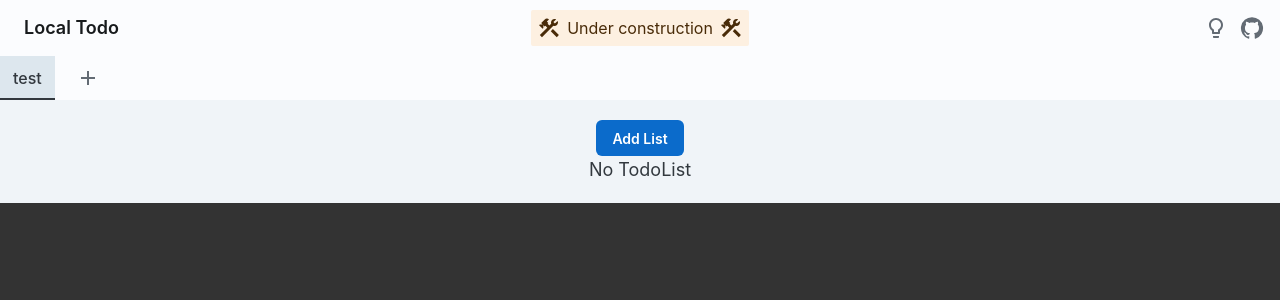
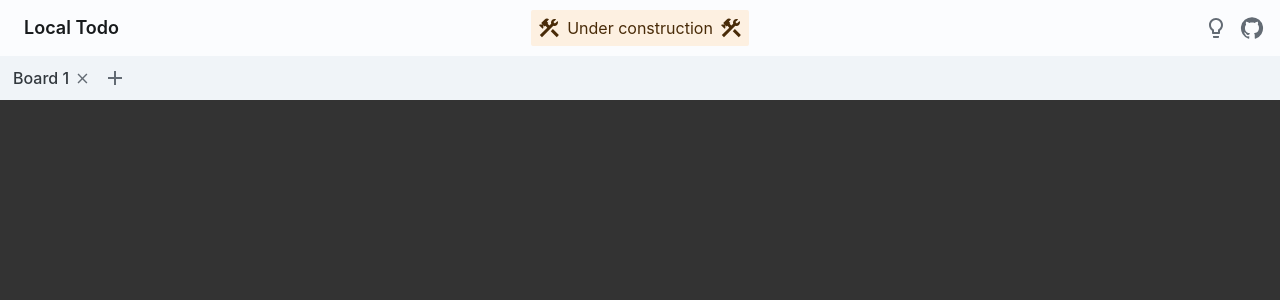
Before and after one commit to NeodymiumFerBore/local-todo, a React (Vite) app: page / in a window 1280 px wide. Shown: the top 300 px of the page. Built offline with nearby package versions, Linux system fonts and the light colour scheme.

Commit message:
Fix broken tab indexing

```diff
--- a/src/components/TabBoardsView.tsx
+++ b/src/components/TabBoardsView.tsx
@@ -1,5 +1,5 @@
 import { useState } from "react";
-import { Stack, Tab, TabList, TabPanel, Tabs, useTheme } from "@mui/joy";
+import { IconButton, Stack, TabList, TabPanel, Tabs, useTheme } from "@mui/joy";
 import { Add } from "@mui/icons-material";
 import { Id, TBoard, newBoard } from "@/types";
 import Board from "./Board";
@@ -10,7 +10,7 @@ export function TabBoardsView() {
   const [boards, setBoards] = useState<TBoard[]>([
     {
       id: crypto.randomUUID() as Id,
-      title: "test",
+      title: "Board 1",
       description: "test description",
       whenCreated: new Date(),
       whenModified: new Date(),
@@ -28,37 +28,51 @@ export function TabBoardsView() {
 
   console.log("Rendering TabBoardsView");
   return (
-    <Tabs
-      size="lg"
-      onChange={(_, i) => {
-        console.log("board length:", boards.length, "i:", i);
-        if (i === boards.length) {
-          setBoards((curr) => [...curr, newBoard({ title: "New Board" })]);
-        }
-      }}
-    >
-      <TabList disableUnderline>
+    <Tabs size="lg">
+      <TabList
+        disableUnderline
+        sx={{
+          overflow: "auto",
+          scrollSnapType: "x mandatory",
+          backgroundColor: theme.vars.palette.background.level1,
+          ":hover": theme.vars.palette.background.level2,
+          "&::-webkit-scrollbar": { display: "none" },
+        }}
+      >
         {boards.map((board) => {
           return (
             <EditableTab
               key={board.id}
+              value={board.id}
               initialName={board.title}
               variant="plain"
               color="neutral"
+              onDelete={() =>
+                setBoards((curr) => curr.filter((e) => e.id !== board.id))
+              }
               onRename={(s) => renameBoard(s, board.id)}
+              sx={{
+                flex: "none",
+                scrollSnapAlign: "start",
+              }}
             />
           );
         })}
-        <Tab key={crypto.randomUUID()}>
+        <IconButton
+          key={crypto.randomUUID()}
+          onClick={() =>
+            setBoards((curr) => [...curr, newBoard({ title: "New Board" })])
+          }
+        >
           <Add />
-        </Tab>
+        </IconButton>
       </TabList>
-      {boards.map((board, i) => {
+      {boards.map((board) => {
         return (
           <TabPanel
             key={board.id}
-            value={i}
-            sx={{ backgroundColor: theme.vars.palette.background.level1 }}
+            value={board.id}
+            sx={{ backgroundColor: "#333" }}
           >
             <Stack sx={{ alignItems: "center" }}>
               <Board boardId={board.id} sx={{}} />
```
